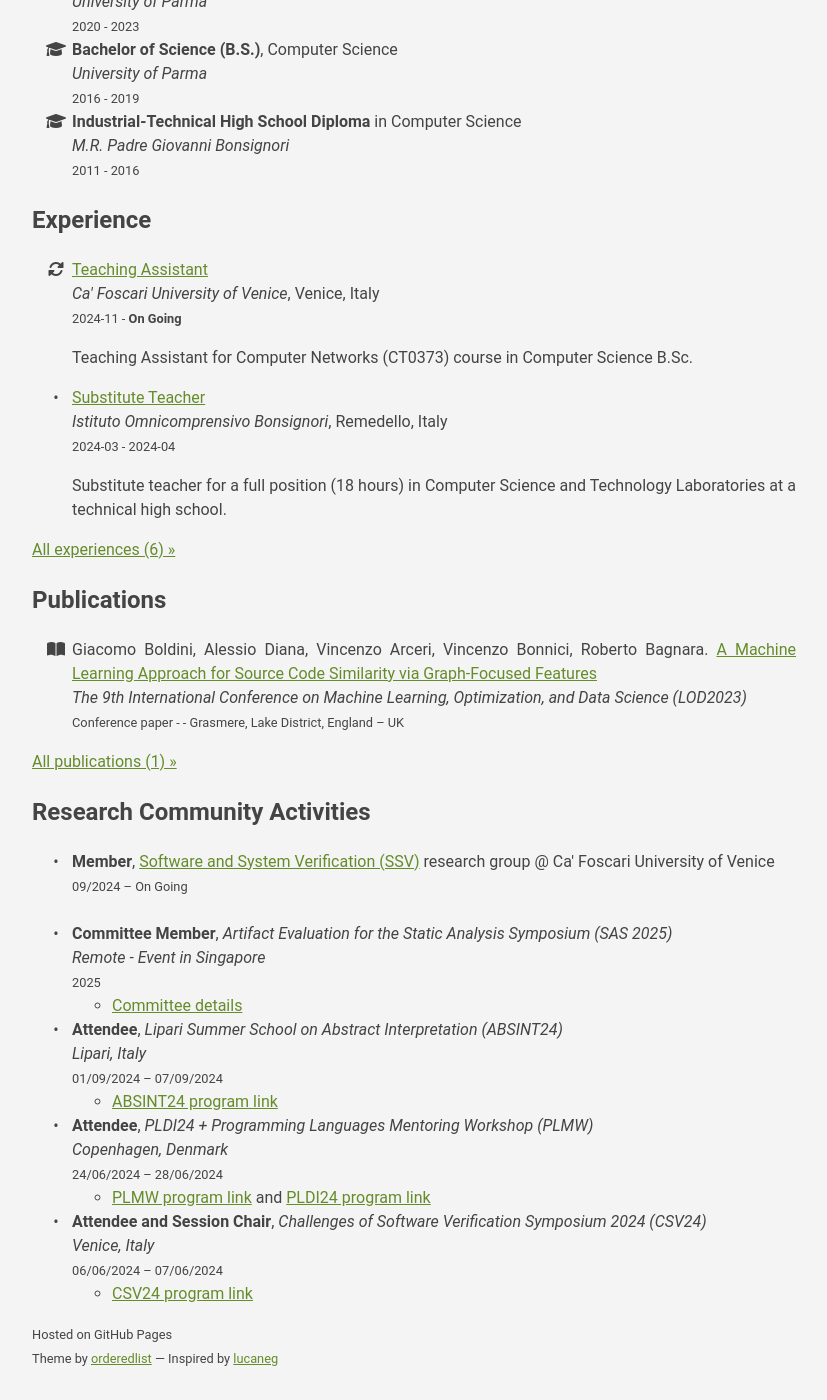
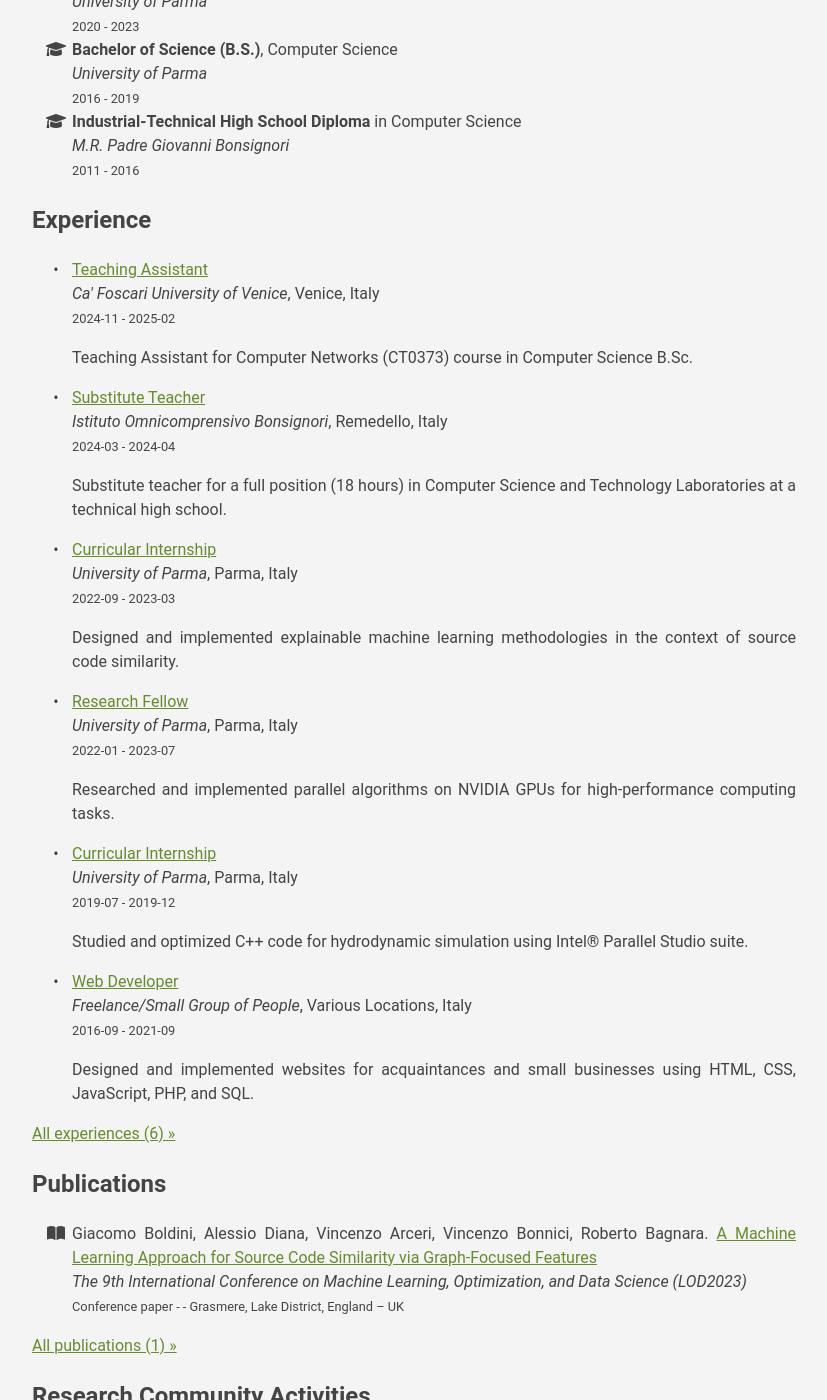
Before and after one commit to giacomoboldini/giacomoboldini.github.io, a Jekyll site: the page built from index.md, in a window 1280 px wide and 1400 px high, scrolled down 942 px. Shown: the whole window, without its empty margins (26-853 px from the left). Built offline with Jekyll 4.4.1, drawn with Linux system fonts in a browser that asks for light colours; a style sheet for code colours, icons or effects is not loaded; our own code applies the rules of GitHub Pages for plain Markdown files.

Commit message:
End of TA.

```diff
--- a/index.md
+++ b/index.md
@@ -65,7 +65,7 @@ projects, exploring embedded systems, and delving into network systems.
 ## Experience
 <ul class="fa-ul">
 {% assign sorted_experiences = site.categories.experiences | sort: 'start' | reverse %}
-{% for post in sorted_experiences limit: 2%}
+{% for post in sorted_experiences limit: 6%}
     <li>
         {% if post.end and post.end != "-" %}
         <span class="fa-li">•</span>
```
Also changed, not shown: experiences/_posts/2024-01-01-ta.md (+1 -1 lines), 2 other files.
